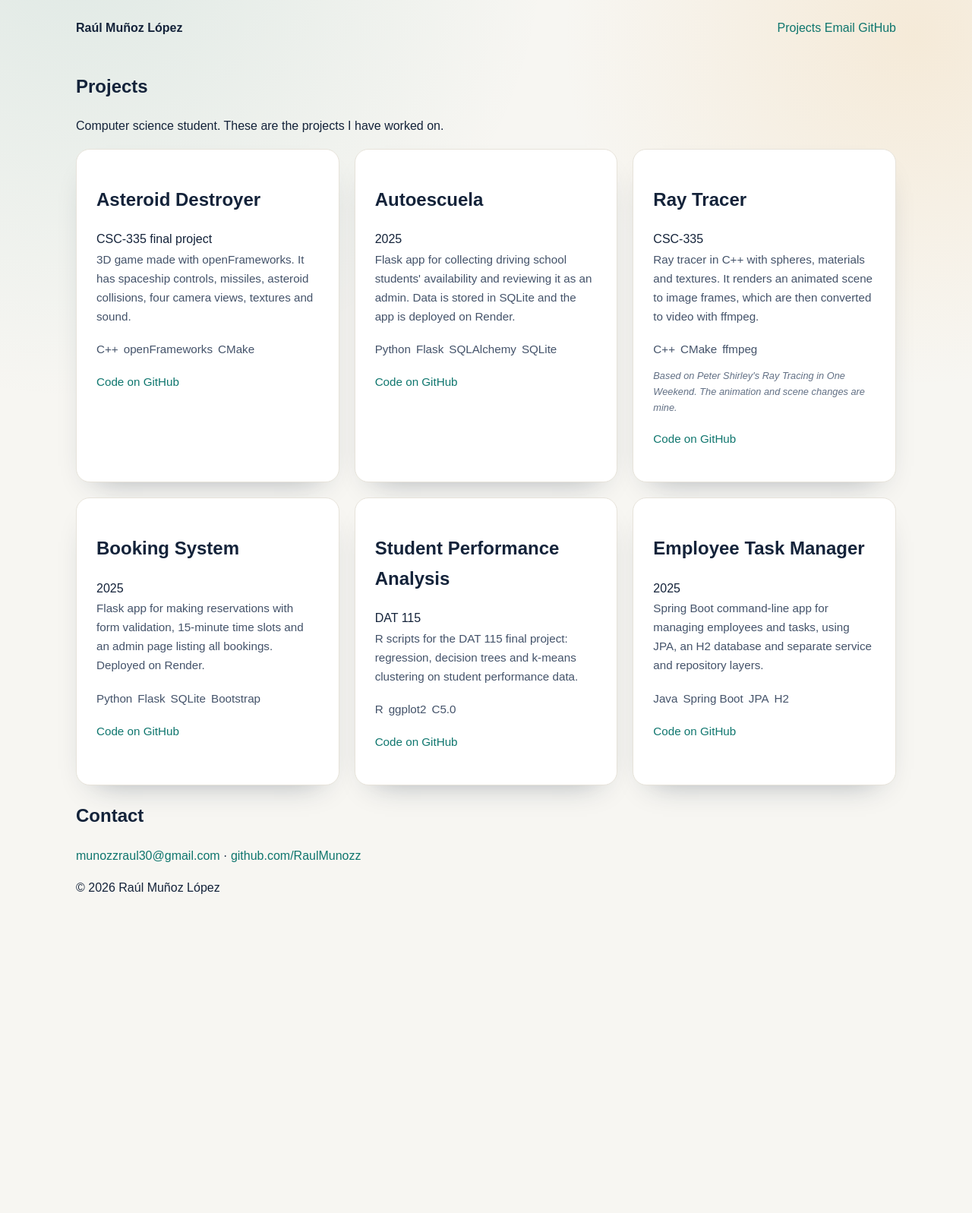
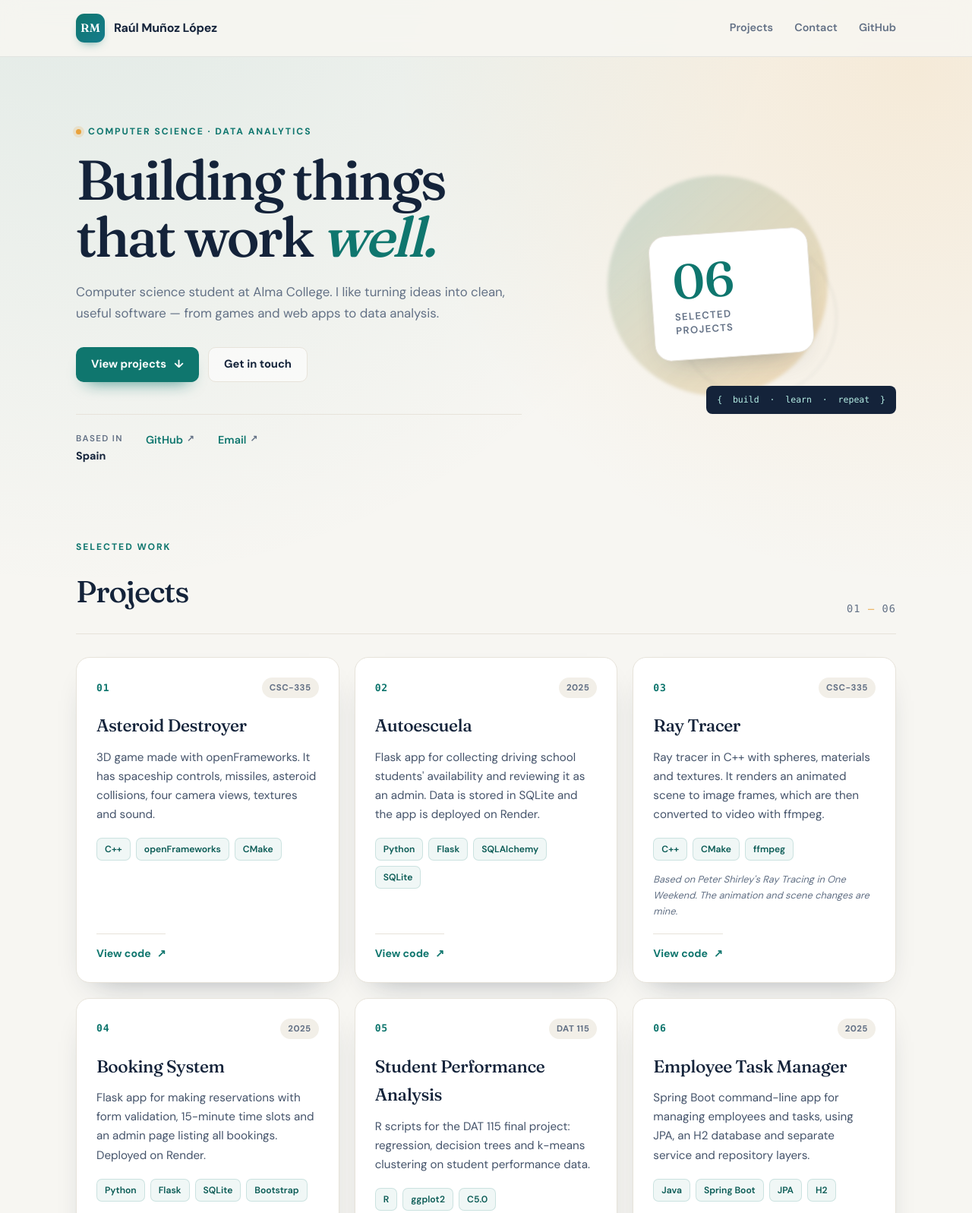
Before and after one commit to RaulMunozz/raulmunozz.github.io, a plain HTML site: page portfolio/index.html in a window 1280 px wide. Shown: the top 1597 px of the page at 76% size. Before the commit the page ends 1182 px from the top, so only its background shows below. Drawn offline with Linux system fonts and the light colour scheme.

Commit message:
Refresh /portfolio/ design

```diff
--- a/portfolio/index.html
+++ b/portfolio/index.html
@@ -3,82 +3,137 @@
 <head>
   <meta charset="utf-8">
   <meta name="viewport" content="width=device-width, initial-scale=1">
-  <meta name="description" content="Projects by Raúl Muñoz López.">
+  <meta name="description" content="Selected projects by Raúl Muñoz López, computer science student.">
   <title>Raúl Muñoz López — Projects</title>
   <link rel="icon" href="../favicon.svg" type="image/svg+xml">
+  <link rel="preconnect" href="https://fonts.googleapis.com">
+  <link rel="preconnect" href="https://fonts.gstatic.com" crossorigin>
+  <link href="https://fonts.googleapis.com/css2?family=DM+Sans:wght@400;500;600;700&family=Fraunces:opsz,wght@9..144,500;9..144,600&display=swap" rel="stylesheet">
   <link rel="stylesheet" href="../styles.css">
 </head>
 <body>
-  <header class="header">
+  <header class="site-header">
     <div class="wrap header-inner">
-      <strong>Raúl Muñoz López</strong>
-      <nav aria-label="Main navigation">
+      <a class="brand" href="#top" aria-label="Back to top">
+        <span class="brand-mark">RM</span>
+        <span class="brand-name">Raúl Muñoz López</span>
+      </a>
+      <nav class="site-nav" aria-label="Main navigation">
         <a href="#projects">Projects</a>
-        <a href="mailto:munozzraul30@gmail.com">Email</a>
+        <a href="#contact">Contact</a>
         <a href="https://github.com/RaulMunozz" target="_blank" rel="noopener">GitHub</a>
       </nav>
     </div>
   </header>
 
-  <main class="wrap">
-    <section class="intro">
-      <h1>Projects</h1>
-      <p>Computer science student. These are the projects I have worked on.</p>
+  <main id="top">
+    <section class="hero wrap" aria-labelledby="hero-title">
+      <div class="hero-copy">
+        <p class="eyebrow"><span class="eyebrow-dot"></span> Computer Science · Data Analytics</p>
+        <h1 id="hero-title">Building things<br>that work <em>well.</em></h1>
+        <p class="lede">Computer science student at Alma College. I like turning ideas into clean, useful software — from games and web apps to data analysis.</p>
+        <div class="hero-actions">
+          <a class="btn btn-primary" href="#projects">View projects <span aria-hidden="true">↓</span></a>
+          <a class="btn btn-ghost" href="mailto:munozzraul30@gmail.com">Get in touch</a>
+        </div>
+        <ul class="hero-meta" aria-label="Quick information">
+          <li><span>Based in</span><strong>Spain</strong></li>
+          <li><a href="https://github.com/RaulMunozz" target="_blank" rel="noopener">GitHub <span aria-hidden="true">↗</span></a></li>
+          <li><a href="mailto:munozzraul30@gmail.com">Email <span aria-hidden="true">↗</span></a></li>
+        </ul>
+      </div>
+      <div class="hero-art" aria-hidden="true">
+        <div class="orb orb-back"></div>
+        <div class="orb orb-front"></div>
+        <div class="hero-badge">
+          <span class="hero-badge-number">06</span>
+          <span class="hero-badge-label">selected<br>projects</span>
+        </div>
+        <div class="hero-code">{ &nbsp;build &nbsp;· &nbsp;learn &nbsp;· &nbsp;repeat&nbsp; }</div>
+      </div>
     </section>
 
-    <section id="projects" class="projects">
+    <section id="projects" class="projects-section wrap" aria-labelledby="projects-title">
+      <div class="section-heading">
+        <div>
+          <p class="eyebrow">Selected work</p>
+          <h2 id="projects-title">Projects</h2>
+        </div>
+        <p class="section-count">01 <span>—</span> 06</p>
+      </div>
+
+      <div class="projects">
         <article class="card">
-        <div class="card-top"><h2>Asteroid Destroyer</h2><span>CSC-335 final project</span></div>
+          <div class="card-head"><span class="card-index">01</span><span class="card-tag">CSC-335</span></div>
+          <h3>Asteroid Destroyer</h3>
           <p>3D game made with openFrameworks. It has spaceship controls, missiles, asteroid collisions, four camera views, textures and sound.</p>
-        <p class="tech"><span>C++</span><span>openFrameworks</span><span>CMake</span></p>
-        <p class="links"><a href="https://github.com/RaulMunozz/asteroid-destroyer" target="_blank" rel="noopener">Code on GitHub</a></p>
+          <ul class="tech"><li>C++</li><li>openFrameworks</li><li>CMake</li></ul>
+          <a class="card-link" href="https://github.com/RaulMunozz/asteroid-destroyer" target="_blank" rel="noopener">View code <span aria-hidden="true">↗</span></a>
         </article>
 
         <article class="card">
-        <div class="card-top"><h2>Autoescuela</h2><span>2025</span></div>
+          <div class="card-head"><span class="card-index">02</span><span class="card-tag">2025</span></div>
+          <h3>Autoescuela</h3>
           <p>Flask app for collecting driving school students' availability and reviewing it as an admin. Data is stored in SQLite and the app is deployed on Render.</p>
-        <p class="tech"><span>Python</span><span>Flask</span><span>SQLAlchemy</span><span>SQLite</span></p>
-        <p class="links"><a href="https://github.com/RaulMunozz/autoescuela-demo" target="_blank" rel="noopener">Code on GitHub</a></p>
+          <ul class="tech"><li>Python</li><li>Flask</li><li>SQLAlchemy</li><li>SQLite</li></ul>
+          <a class="card-link" href="https://github.com/RaulMunozz/autoescuela-demo" target="_blank" rel="noopener">View code <span aria-hidden="true">↗</span></a>
         </article>
 
         <article class="card">
-        <div class="card-top"><h2>Ray Tracer</h2><span>CSC-335</span></div>
+          <div class="card-head"><span class="card-index">03</span><span class="card-tag">CSC-335</span></div>
+          <h3>Ray Tracer</h3>
           <p>Ray tracer in C++ with spheres, materials and textures. It renders an animated scene to image frames, which are then converted to video with ffmpeg.</p>
-        <p class="tech"><span>C++</span><span>CMake</span><span>ffmpeg</span></p>
+          <ul class="tech"><li>C++</li><li>CMake</li><li>ffmpeg</li></ul>
           <p class="note">Based on Peter Shirley's <em>Ray Tracing in One Weekend</em>. The animation and scene changes are mine.</p>
-        <p class="links"><a href="https://github.com/RaulMunozz/ray-tracer-cpp" target="_blank" rel="noopener">Code on GitHub</a></p>
+          <a class="card-link" href="https://github.com/RaulMunozz/ray-tracer-cpp" target="_blank" rel="noopener">View code <span aria-hidden="true">↗</span></a>
         </article>
 
         <article class="card">
-        <div class="card-top"><h2>Booking System</h2><span>2025</span></div>
+          <div class="card-head"><span class="card-index">04</span><span class="card-tag">2025</span></div>
+          <h3>Booking System</h3>
           <p>Flask app for making reservations with form validation, 15-minute time slots and an admin page listing all bookings. Deployed on Render.</p>
-        <p class="tech"><span>Python</span><span>Flask</span><span>SQLite</span><span>Bootstrap</span></p>
-        <p class="links"><a href="https://github.com/RaulMunozz/flask-reservas" target="_blank" rel="noopener">Code on GitHub</a></p>
+          <ul class="tech"><li>Python</li><li>Flask</li><li>SQLite</li><li>Bootstrap</li></ul>
+          <a class="card-link" href="https://github.com/RaulMunozz/flask-reservas" target="_blank" rel="noopener">View code <span aria-hidden="true">↗</span></a>
         </article>
 
         <article class="card">
-        <div class="card-top"><h2>Student Performance Analysis</h2><span>DAT 115</span></div>
+          <div class="card-head"><span class="card-index">05</span><span class="card-tag">DAT 115</span></div>
+          <h3>Student Performance Analysis</h3>
           <p>R scripts for the DAT 115 final project: regression, decision trees and k-means clustering on student performance data.</p>
-        <p class="tech"><span>R</span><span>ggplot2</span><span>C5.0</span></p>
-        <p class="links"><a href="https://github.com/RaulMunozz/student-performance-analysis" target="_blank" rel="noopener">Code on GitHub</a></p>
+          <ul class="tech"><li>R</li><li>ggplot2</li><li>C5.0</li></ul>
+          <a class="card-link" href="https://github.com/RaulMunozz/student-performance-analysis" target="_blank" rel="noopener">View code <span aria-hidden="true">↗</span></a>
         </article>
 
         <article class="card">
-        <div class="card-top"><h2>Employee Task Manager</h2><span>2025</span></div>
+          <div class="card-head"><span class="card-index">06</span><span class="card-tag">2025</span></div>
+          <h3>Employee Task Manager</h3>
           <p>Spring Boot command-line app for managing employees and tasks, using JPA, an H2 database and separate service and repository layers.</p>
-        <p class="tech"><span>Java</span><span>Spring Boot</span><span>JPA</span><span>H2</span></p>
-        <p class="links"><a href="https://github.com/RaulMunozz/employee-task-manager" target="_blank" rel="noopener">Code on GitHub</a></p>
+          <ul class="tech"><li>Java</li><li>Spring Boot</li><li>JPA</li><li>H2</li></ul>
+          <a class="card-link" href="https://github.com/RaulMunozz/employee-task-manager" target="_blank" rel="noopener">View code <span aria-hidden="true">↗</span></a>
         </article>
+      </div>
     </section>
 
-    <section class="contact" id="contact">
-      <h2>Contact</h2>
-      <p><a href="mailto:munozzraul30@gmail.com">munozzraul30@gmail.com</a> · <a href="https://github.com/RaulMunozz" target="_blank" rel="noopener">github.com/RaulMunozz</a></p>
+    <section id="contact" class="contact-section wrap" aria-labelledby="contact-title">
+      <div class="contact-card">
+        <div class="contact-copy">
+          <p class="eyebrow eyebrow-light">Contact</p>
+          <h2 id="contact-title">Let's build<br>something together.</h2>
+          <p>Open to junior technology roles in Spain and Europe.</p>
+        </div>
+        <div class="contact-actions">
+          <a class="btn btn-light" href="mailto:munozzraul30@gmail.com">munozzraul30@gmail.com</a>
+          <a class="btn btn-outline-light" href="https://github.com/RaulMunozz" target="_blank" rel="noopener">github.com/RaulMunozz <span aria-hidden="true">↗</span></a>
+        </div>
+      </div>
     </section>
   </main>
 
-  <footer class="footer">
-    <div class="wrap">© <span id="year">2026</span> Raúl Muñoz López</div>
+  <footer class="site-footer">
+    <div class="wrap footer-inner">
+      <span>© <span id="year">2026</span> Raúl Muñoz López</span>
+      <span>Built with HTML &amp; CSS</span>
+    </div>
   </footer>
 
   <script src="../script.js"></script>
```
Lines whose indentation alone changed are shown as unchanged.
